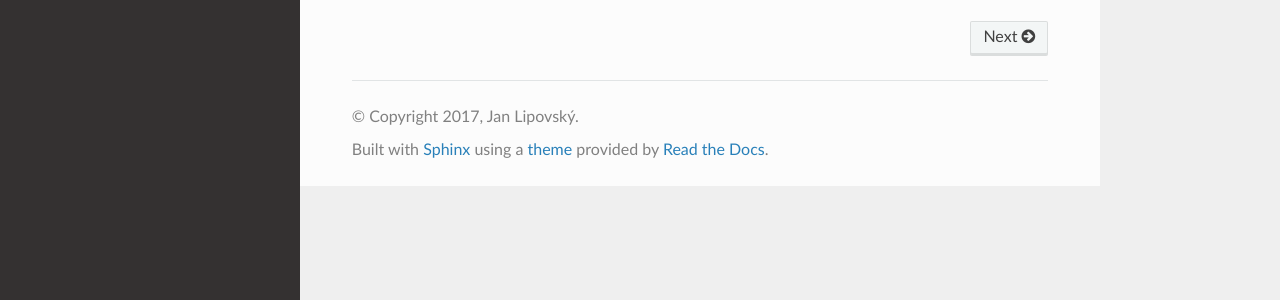
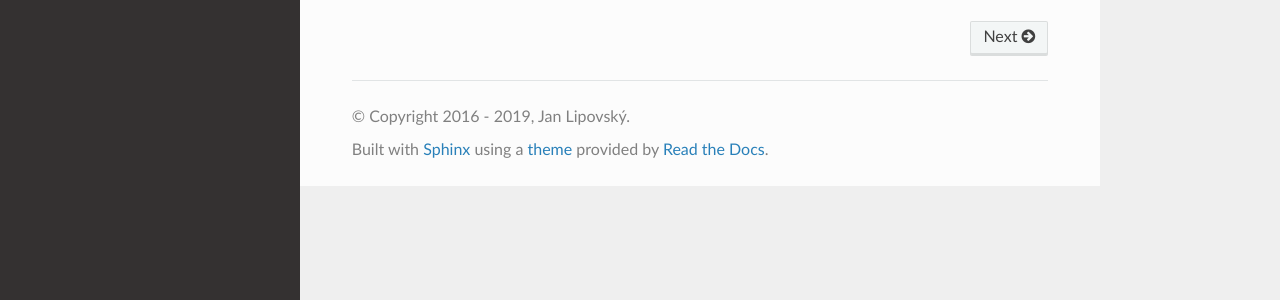
Before and after one commit to lipoja/URLExtract, a Sphinx documentation site: the page built from docs/index.rst, in a window 1280 px wide. Shown: the part 440-740 px from the top of the page. Built offline with Sphinx 7.4.7 and the Read the Docs theme 2.0.0, drawn with Linux system fonts in a browser that asks for light colours; formulas are drawn with MathJax 3; the version number could not be read and is left out.

Commit message:
Generate current year for copytight string in Sphinx doc

```diff
--- a/docs/conf.py
+++ b/docs/conf.py
@@ -19,6 +19,8 @@ import os
 # If extensions (or modules to document with autodoc) are in another directory,
 # add these directories to sys.path here. If the directory is relative to the
 # documentation root, use os.path.abspath to make it absolute, like shown here.
+from datetime import datetime
+
 sys.path.insert(0, os.path.abspath('..'))
 
 from urlextract import __version__
@@ -56,7 +58,8 @@ master_doc = 'index'
 
 # General information about the project.
 project = 'urlextract'
-copyright = u'2017, Jan Lipovský'
+this_year = datetime.now().year
+copyright = u'2016 - {}, Jan Lipovský'.format(this_year)
 author = u'Jan Lipovský'
 
 # The version info for the project you're documenting, acts as replacement for
```
